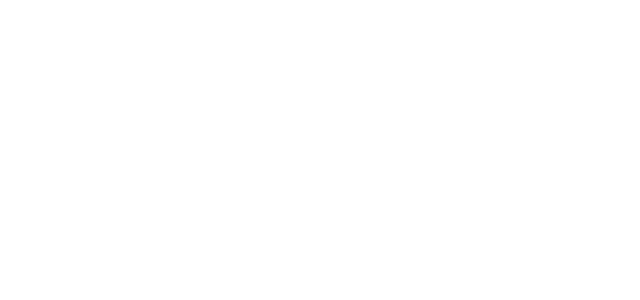
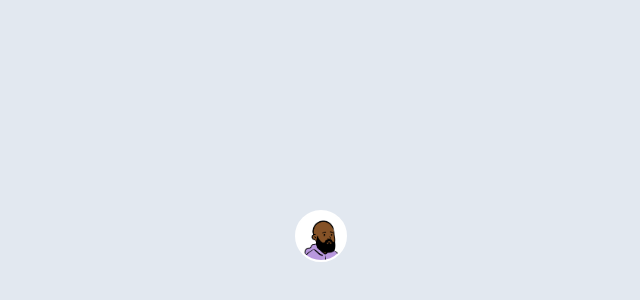
Before and after one commit to gustavonobrega/react-challenges, a React (Vite) app: page /use-clickoutside in a window 1280 px wide. Before the commit this address had no page. Shown: the part 164-464 px from the top of the page, without its empty margins (319-959 px from the left). Built offline with nearby package versions, Linux system fonts and the light colour scheme.

Commit message:
useOnClickOutside challenge

```diff
--- a/src/App.tsx
+++ b/src/App.tsx
@@ -16,12 +16,13 @@ import Home from "./components/home";
 import StarfieldButtonDemo from "./challenges/starfield-button";
 import MultiStepForm from "./challenges/multi-step-form";
 import DragAndDrop from "./challenges/drag-and-drop";
+import ClickOutside from "./challenges/use-clickoutside";
 
 export default function App() {
   return (
     <BrowserRouter>
       <Routes>
-        <Route path="/" element={<Home/>} />
+        <Route path="/" element={<Home />} />
         <Route path="/accordion" element={<AccordionDemo />} />
         <Route
           path="/random-color-generator"
@@ -40,6 +41,7 @@ export default function App() {
         <Route path="/starfield-button" element={<StarfieldButtonDemo />} />
         <Route path="/multi-step-form" element={<MultiStepForm />} />
         <Route path="/drag-and-drop" element={<DragAndDrop />} />
+        <Route path="/use-clickoutside" element={<ClickOutside />} />
       </Routes>
     </BrowserRouter>
   );
--- /dev/null
+++ b/src/challenges/use-clickoutside/index.tsx
@@ -0,0 +1,60 @@
+import { useRef, useState, useCallback } from "react";
+import useOnClickOutside from "./useOnClickOutside";
+
+export default function ClickOutside() {
+  const [isOpen, setIsOpen] = useState(false);
+
+  const popoverRef = useRef<HTMLDivElement | null>(null);
+
+  const handleClickOutside = useCallback(() => {
+    setIsOpen(false);
+  }, []);
+
+  useOnClickOutside(popoverRef, handleClickOutside);
+
+  function handleTriggerClick() {
+    setIsOpen(!isOpen);
+  }
+
+  return (
+    <div className="flex items-center justify-center min-h-svh bg-slate-200">
+      <div
+        className="flex flex-col items-center gap-4 relative"
+        ref={popoverRef}
+      >
+        <button
+          className="w-13 h-13 rounded-full border-2 border-white bg-white overflow-hidden cursor-pointer"
+          aria-label="Toggle account dropdown"
+          onClick={handleTriggerClick}
+        >
+          <img
+            className="w-full"
+            alt=""
+            src="src/challenges/use-clickoutside/images/avatar.png"
+          />
+        </button>
+
+        {isOpen && (
+          <div
+            className="bg-white rounded-lg text-nowrap shadow text-center
+            absolute top-17 before:absolute before:bg-inherit before:w-4 before:h-4
+            before:rounded before:rotate-45 before:-translate-y-1.5 before:top-0
+            before:left-1/2 before:right-1/2 before:-translate-x-1/2"
+          >
+            <ul className="flex flex-col gap-1.5 px-5 py-3">
+              <li>
+                <a href="/account">My Account</a>
+              </li>
+              <li>
+                <a href="/stats">Statistics</a>
+              </li>
+              <li>
+                <a href="/logout">Log out</a>
+              </li>
+            </ul>
+          </div>
+        )}
+      </div>
+    </div>
+  );
+}
--- /dev/null
+++ b/src/challenges/use-clickoutside/useOnClickOutside.ts
@@ -0,0 +1,24 @@
+import { useEffect, type RefObject } from "react";
+
+export default function useOnClickOutside(
+  ref: RefObject<HTMLElement | null>,
+  callback: () => void
+) {
+  useEffect(() => {
+    function handleClick(event: MouseEvent) {
+      const clickedElement = event.target as HTMLElement;
+
+      if (ref.current && ref.current.contains(clickedElement)) {
+        return;
+      }
+
+      callback();
+    }
+
+    window.addEventListener("click", handleClick);
+
+    return () => {
+      window.removeEventListener("click", handleClick);
+    };
+  }, [ref, callback]);
+}
--- a/src/components/home.tsx
+++ b/src/components/home.tsx
@@ -16,7 +16,8 @@ import { Link } from "react-router";
     { id: 12, name: "useDebounce", link: "/use-debounce" },
     { id: 13, name: "Starfield Button", link: "/starfield-button" },
     { id: 14, name: "Multi Step Form", link: "/multi-step-form" },
-    { id: 14, name: "Drag and Drop", link: "/drag-and-drop" },
+    { id: 15, name: "Drag and Drop", link: "/drag-and-drop" },
+    { id: 16, name: "useOnClickOutside", link: "/use-clickoutside" },
   ];
 
 export default function Home() {
```
Also changed, not shown: src/challenges/use-clickoutside/images/avatar.png (added), 1 other file (tests, documents, lock files or other folders).
